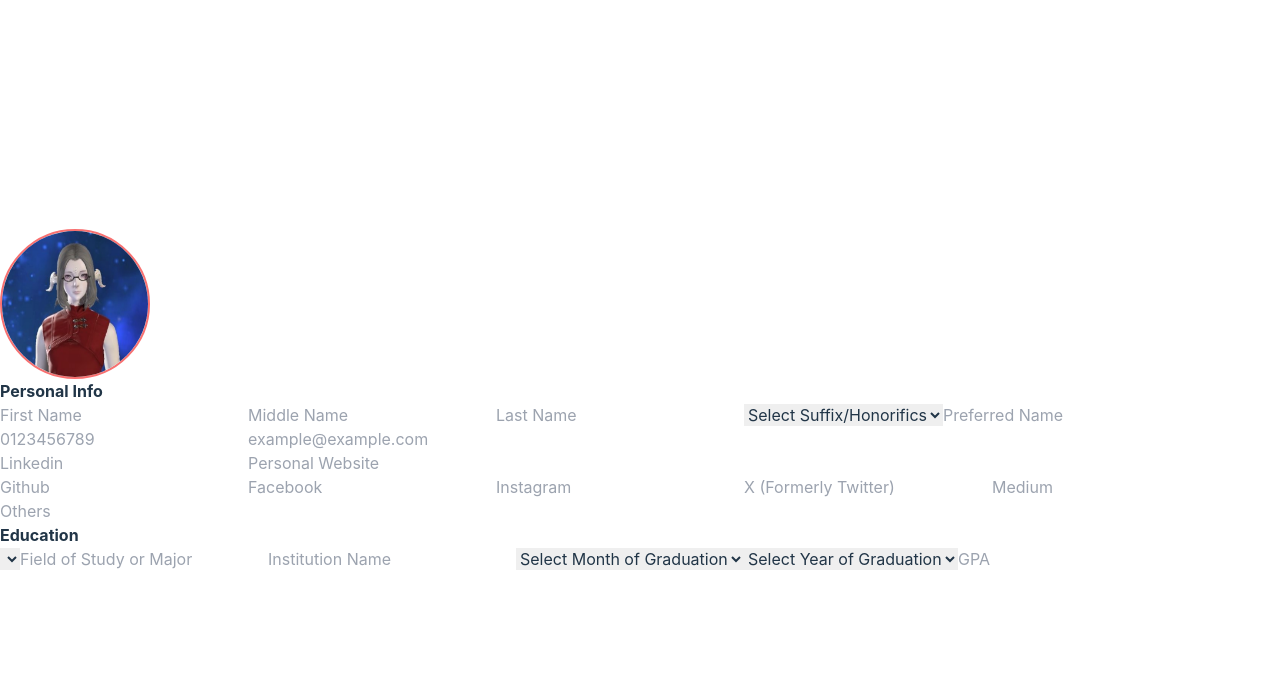
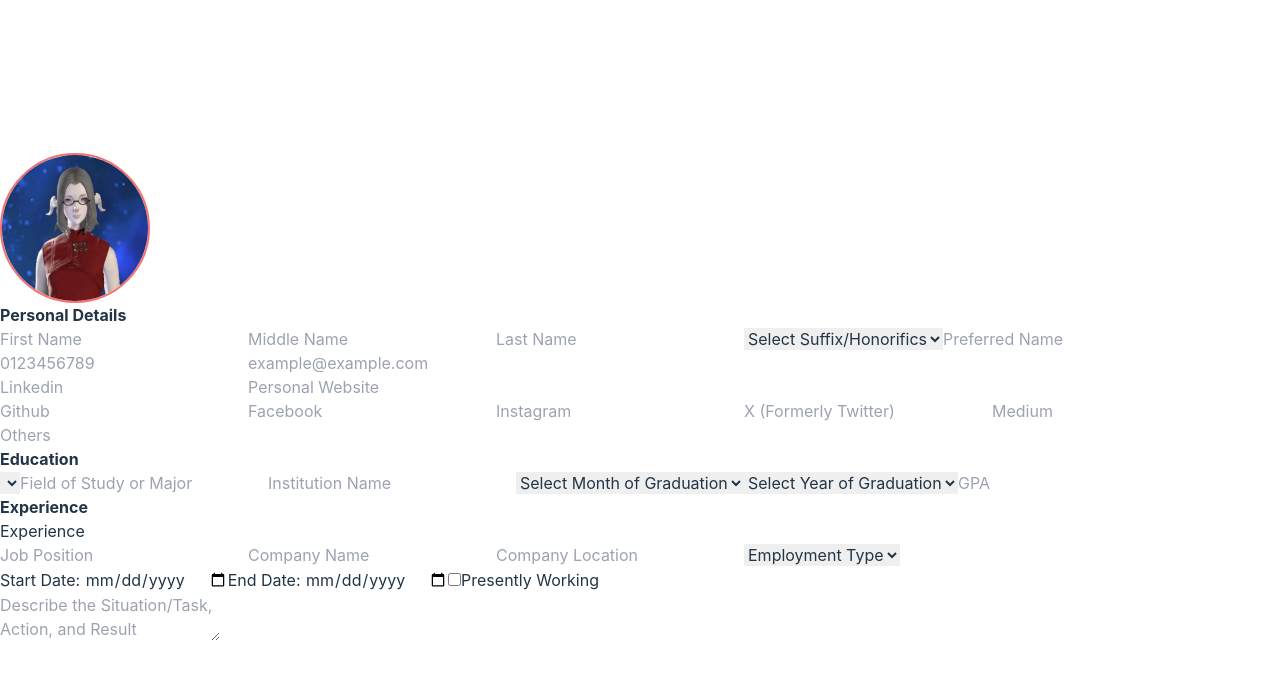
Before and after one commit to leo-jng/cv_application, a React (Vite) app: page / in a window 1280 px wide. Shown: the top 678 px of the page. Built offline with nearby package versions, Linux system fonts and the light colour scheme.

Commit message:
Placed preliminary inputs in Experience Component

```diff
--- a/src/App.jsx
+++ b/src/App.jsx
@@ -3,6 +3,7 @@ import UpdateAvatarModal from "./Components/ProfileAvatar/UpdateAvatarModal";
 import PersonalDetails from "./Components/PersonalDetails";
 import "./App.css";
 import Education from "./Components/Education";
+import Experience from "./Components/Experience";
 
 const defaultPersonalInfo = {
   firstname: "",
@@ -27,22 +28,13 @@ const defaultExperienceInfo = {
   // requires 2 experiences
 
   // 1st experience
-  companyname_req1: "",
-  companylocation_req1: "",
-  employmentposition_req1: "",
-  employmenttype_req1: "",
-  employmentstart_monthyear_req1: "",
-  employmentend_monthyear_req1: "",
-  employmentachievements_req1: "",
-
-  // 2nd experience
-  companyname_req2: "",
-  companylocation_req2: "",
-  employmentposition_req2: "",
-  employmenttype_req2: "",
-  employmentstart_monthyear_req2: "",
-  employmentend_monthyear_req2: "",
-  employmentachievements_req2: "",
+  // companyname_req1: "",
+  // companylocation_req1: "",
+  // employmentposition_req1: "",
+  // employmenttype_req1: "",
+  // employmentstart_monthyear_req1: "",
+  // employmentend_monthyear_req1: "",
+  // employmentachievements_req1: "",
 
   // the rest are optional and can be added via user input
 };
@@ -81,6 +73,7 @@ function App() {
 
       <PersonalDetails setPersonalInfo={setPersonalInfo} />
       <Education setEducationInfo={setEducationInfo} />
+      <Experience setExperienceInfo={setExperienceInfo}/>
 
       {/* <form>
         <fieldset id="personal_details">
--- a/src/Components/Experience.jsx
+++ b/src/Components/Experience.jsx
@@ -2,12 +2,65 @@
 // data held in the Experience state object.
 // This includes: Role, Company Name, Date Span of Employment
 //                Input in STAR (SITUATION, TASK, ACTION, RESULT) for each job
-export default function Experience() {
+export default function Experience({setExperienceInfo}) {
+  const updateProfile = (e, keyname) => {
+    setExperienceInfo((prevState) => ({
+      ...prevState,
+      [keyname]: e.target.value,
+    }));
+  };
+
   return (
     <>
       <form>
+        <div className="font-bold">Experience</div>
         <fieldset id="experience">
           <legend> Experience</legend>
+          {/* Require at least one job experience */}
+          <input
+            type="text"
+            placeholder="Job Position"
+          />
+          <input
+            type="text"
+            placeholder="Company Name"
+          />
+          <input
+            type="text"
+            placeholder="Company Location"
+          />
+          <select>
+            <option value="">Employment Type</option>
+            <option value="fulltime">Full-Time</option>
+            <option value="parttime">Part-Time</option>
+            <option value="internship">Internship</option>
+            <option value="contract">Contracted Work</option>
+          </select>
+          <br />
+
+          <label for="startdate">Start Date: </label>
+          <input
+            type="date"
+            placeholder="Start Date"
+            id="startdate"
+          />
+          <label for="enddate">End Date: </label>
+          <input
+            type="date"
+            placeholder="End Date"
+            id="enddate"
+          />
+          <input
+            type="checkbox"
+            id="workpresentcheck"
+          />
+          <label for="workpresentcheck">Presently Working</label>
+          <br/>
+
+          <textarea
+            type="text"
+            placeholder="Describe the Situation/Task, Action, and Result"
+          />
         </fieldset>
       </form>
     </>
--- a/src/Components/PersonalDetails.jsx
+++ b/src/Components/PersonalDetails.jsx
@@ -21,7 +21,7 @@ export default function PersonalDetails({ setPersonalInfo }) {
     <>
       {/* Player Profile Section */}
       <section>
-        <div className="font-bold">Personal Info</div>
+        <div className="font-bold">Personal Details</div>
         <div className="relative">
           {/* First Name, Middle Name (Optional), Last Name, Suffix/Honorfics (Optional) */}
           <input
```
